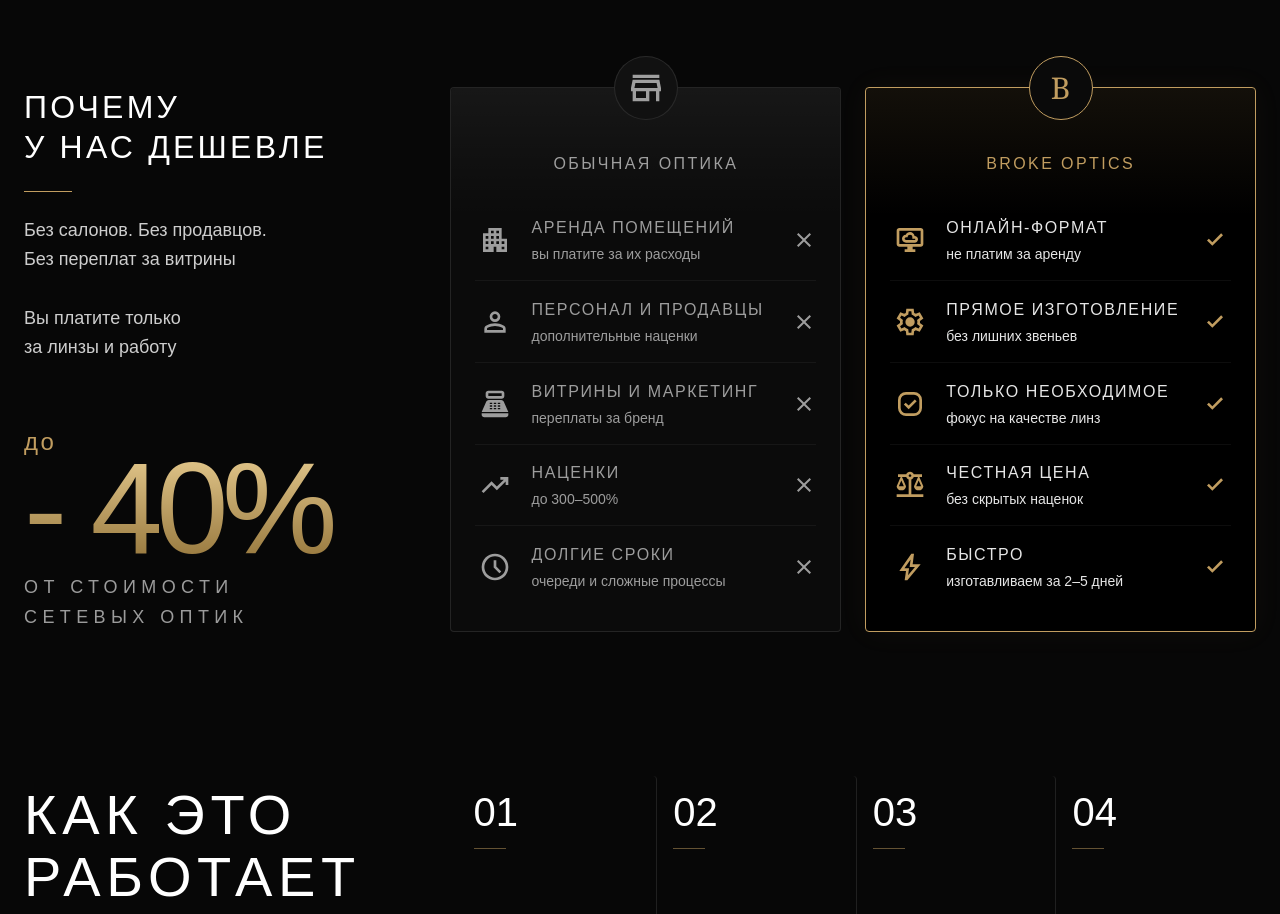
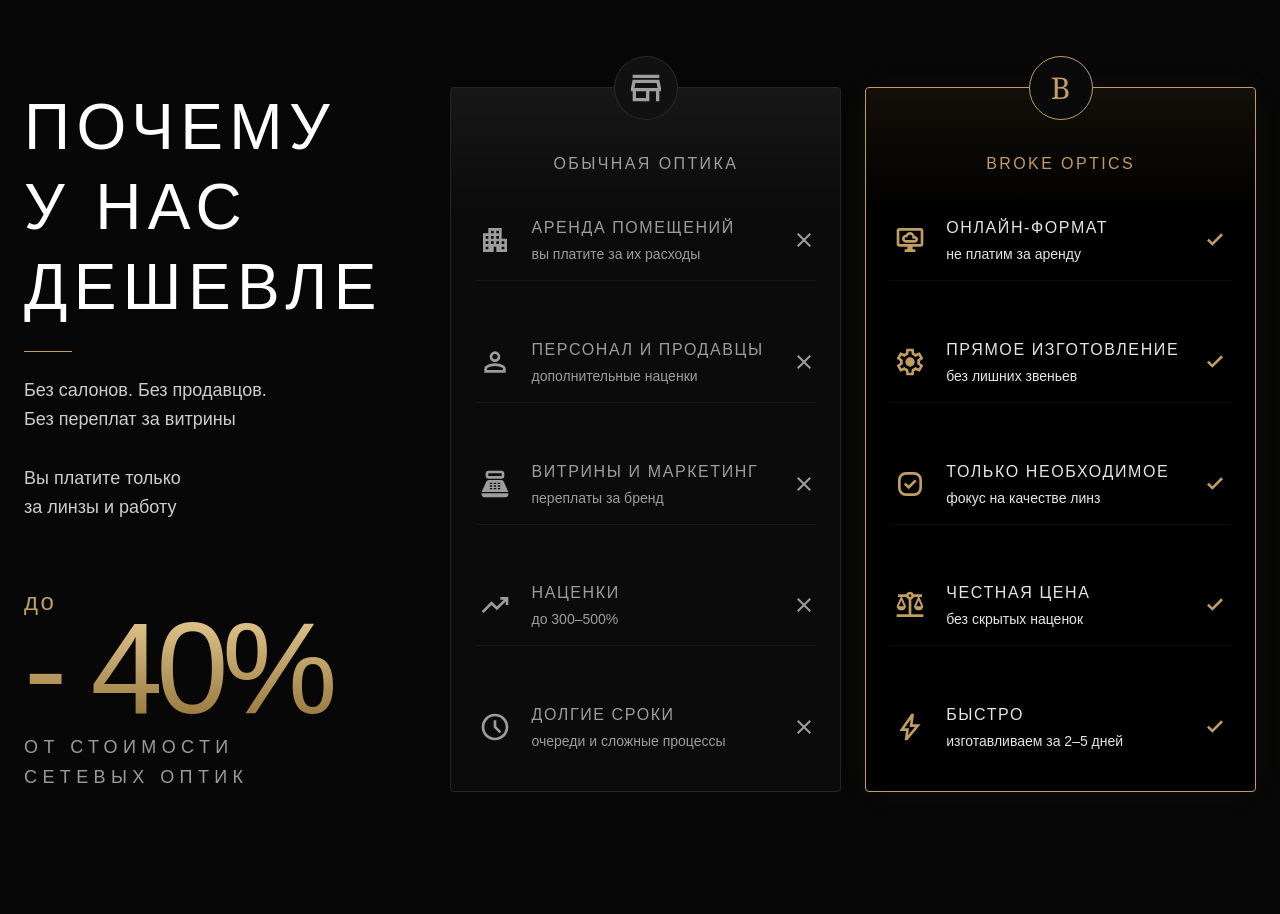
Before and after one commit to kxxdree/broke-optics, a Nuxt app: page / in a window 1280 px wide. Shown: the part 1618-2532 px from the top of the page. Built offline with nearby package versions, Linux system fonts and the light colour scheme.

Commit message:
feat: wip how it works section

```diff
--- a/app/components/CheaperSection.vue
+++ b/app/components/CheaperSection.vue
@@ -34,7 +34,7 @@
   <section class="relative w-full bg-[#070707] text-white overflow-hidden pb-24">
     <div class="max-w-7xl mx-auto px-6 flex flex-col lg:flex-row gap-16 items-stretch relative z-10">
       <div class="w-full lg:w-[45%] flex flex-col pt-10">
-        <h2 class="text-5xl md:text-[2rem] leading-tight uppercase mb-6 font-light tracking-widest">
+        <h2 class="text-5xl md:text-[4rem] leading-tight uppercase mb-6 font-light tracking-widest">
           Почему<br />
           у нас дешевле
         </h2>
--- a/app/components/HowItWorksSection.vue
+++ b/app/components/HowItWorksSection.vue
@@ -34,7 +34,7 @@
   <section class="relative w-full py-12 bg-[#070707] text-white overflow-hidden border-b border-white/5">
     <div class="max-w-7xl mx-auto px-6 flex flex-col lg:flex-row gap-16 items-stretch relative z-10">
       <div class="w-[30%] flex flex-col shrink-0 pt-2">
-        <h2 class="text-5xl md:text-[3.5rem] leading-[1.1] uppercase mb-6 font-light tracking-widest">Как это<br />работает</h2>
+        <h2 class="text-5xl md:text-[4rem] leading-[1.1] uppercase mb-6 font-light tracking-widest">Как это<br />работает</h2>
 
         <div class="w-12 h-px bg-[#c19d60] mb-8"></div>
 
```
